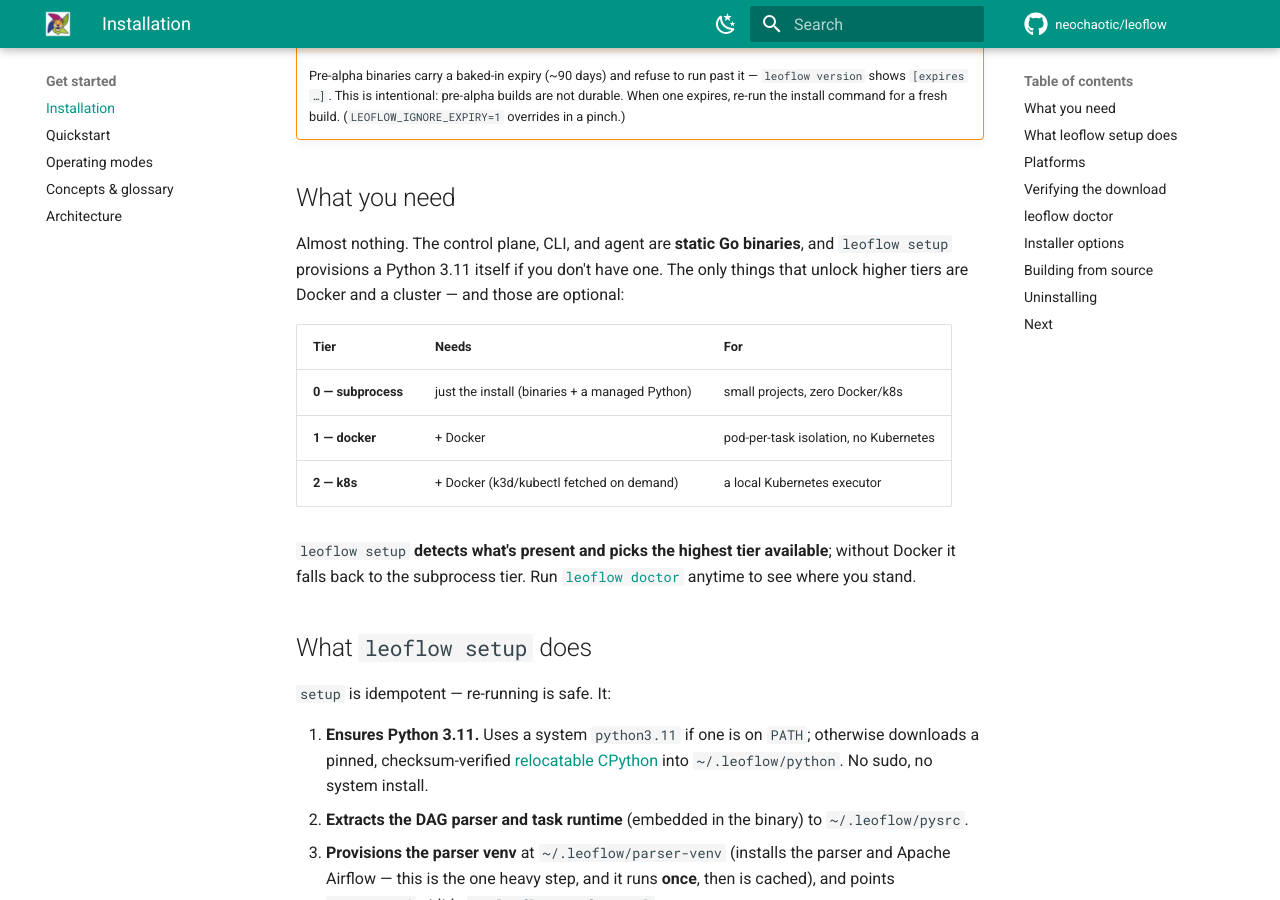
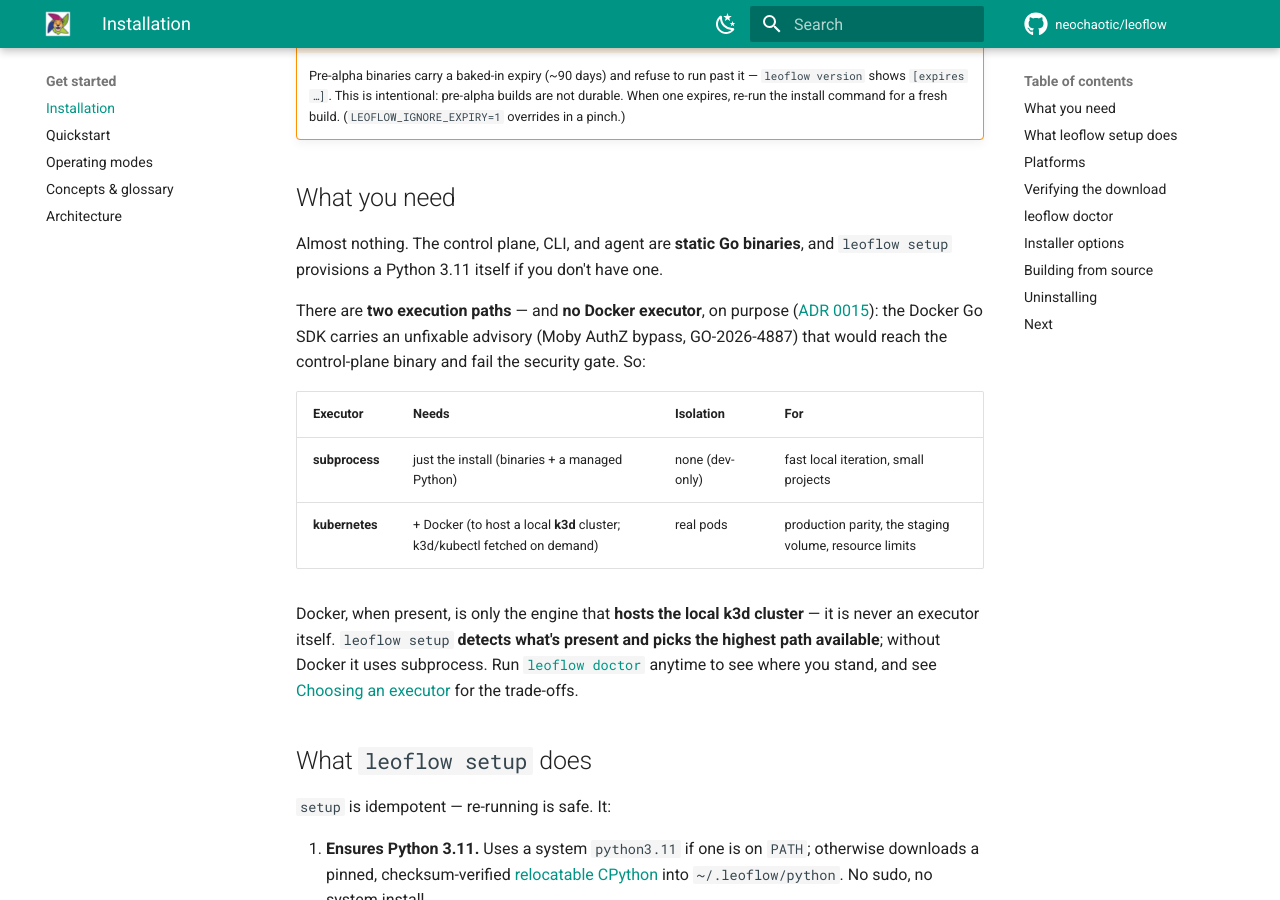
Before and after one commit to neochaotic/leoflow, an MkDocs documentation site: the page built from docs/installation.md, in a window 1280 px wide and 900 px high, scrolled down 453 px. Built offline with MkDocs 1.6.1 and Material for MkDocs 9.7.7, drawn with Linux system fonts in a browser that asks for light colours; comment, search, counter and statistics services are not loaded; some of the changed text lies outside the part shown.

Commit message:
refactor(setup,docs): two executors only (subprocess + k8s), no Docker (ADR 0015)
A "docker" tier I had introduced contradicted ADR 0015 (Kubernetes-only
execution: no Docker Go SDK — unfixable GO-2026-4887 Moby AuthZ bypass reaches
the control plane and fails the security gate; docker.sock is root-equivalent).
There is no Docker executor — only subprocess (dev-only, unisolated) and
kubernetes (local k3d or prod, the sole container path). Docker, when present,
only hosts the local k3d cluster.

- internal/setup: drop TierDocker; Tier is {subprocess, k8s}.
- doctor/setup: "recommended executor" with the two paths; rationale comment.
- docs/installation.md: tier table -> two executors + ADR 0015 note; updated
  doctor sample.
- docs/dev-workflow.md: add "Choosing an executor" — the no-Docker rationale and
  a speed/isolation/fidelity/staging trade-off table.

Co-Authored-By: Claude Opus 4.7 <noreply@anthropic.com>

````diff
--- a/docs/installation.md
+++ b/docs/installation.md
@@ -20,18 +20,23 @@ and then runs [`leoflow setup`](#what-leoflow-setup-does).
 ## What you need
 
 Almost nothing. The control plane, CLI, and agent are **static Go binaries**, and
-`leoflow setup` provisions a Python 3.11 itself if you don't have one. The only
-things that unlock higher tiers are Docker and a cluster — and those are optional:
+`leoflow setup` provisions a Python 3.11 itself if you don't have one.
 
-| Tier | Needs | For |
-|---|---|---|
-| **0 — subprocess** | just the install (binaries + a managed Python) | small projects, zero Docker/k8s |
-| **1 — docker** | + Docker | pod-per-task isolation, no Kubernetes |
-| **2 — k8s** | + Docker (k3d/kubectl fetched on demand) | a local Kubernetes executor |
+There are **two execution paths** — and **no Docker executor**, on purpose
+([ADR 0015](https://github.com/neochaotic/leoflow/blob/main/docs/adr/0015-kubernetes-only-execution.md)):
+the Docker Go SDK carries an unfixable advisory (Moby AuthZ bypass, GO-2026-4887)
+that would reach the control-plane binary and fail the security gate. So:
 
-`leoflow setup` **detects what's present and picks the highest tier available**;
-without Docker it falls back to the subprocess tier. Run
-[`leoflow doctor`](#leoflow-doctor) anytime to see where you stand.
+| Executor | Needs | Isolation | For |
+|---|---|---|---|
+| **subprocess** | just the install (binaries + a managed Python) | none (dev-only) | fast local iteration, small projects |
+| **kubernetes** | + Docker (to host a local **k3d** cluster; k3d/kubectl fetched on demand) | real pods | production parity, the staging volume, resource limits |
+
+Docker, when present, is only the engine that **hosts the local k3d cluster** —
+it is never an executor itself. `leoflow setup` **detects what's present and
+picks the highest path available**; without Docker it uses subprocess. Run
+[`leoflow doctor`](#leoflow-doctor) anytime to see where you stand, and see
+[Choosing an executor](dev-workflow.md#choosing-an-executor) for the trade-offs.
 
 ## What `leoflow setup` does
 
@@ -107,10 +112,9 @@ leoflow doctor
   k3d           not found (fetched on demand for the k8s tier)
   kubectl       not found (fetched on demand for the k8s tier)
 
-  recommended tier: k8s
-    tier 0 subprocess  always available
-    tier 1 docker      available (Docker present; k3d/kubectl fetched on demand)
-    tier 2 k8s         available (Docker present; k3d/kubectl fetched on demand)
+  recommended executor: k8s
+    subprocess  always available (dev-only, no isolation)
+    kubernetes  available (Docker present; k3d/kubectl fetched on demand)
 
   next: run `leoflow setup` to bootstrap the managed runtime.
 ```
````
Also changed, not shown: docs/dev-workflow.md (+26 -0 lines), 6 other files.
